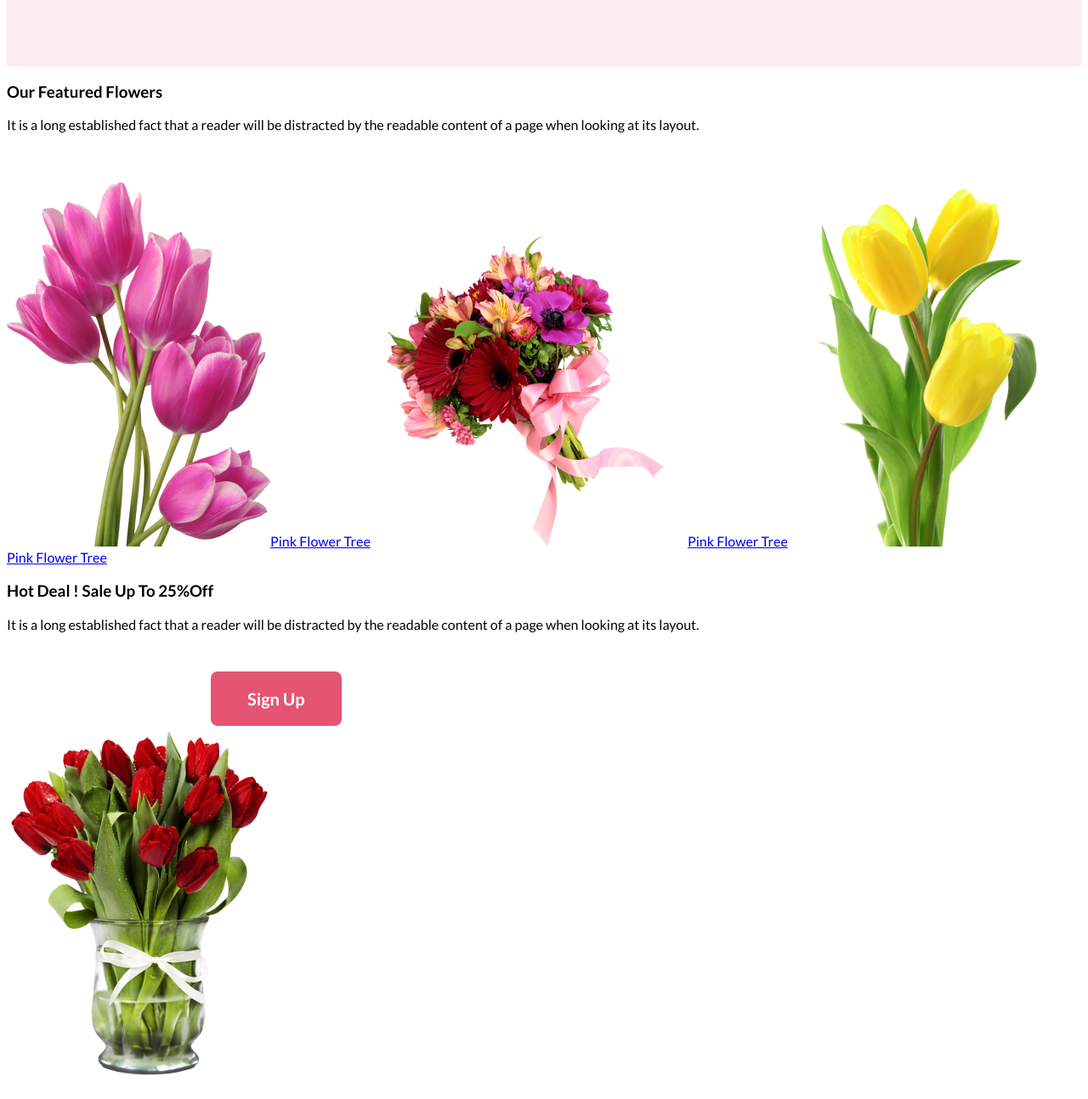
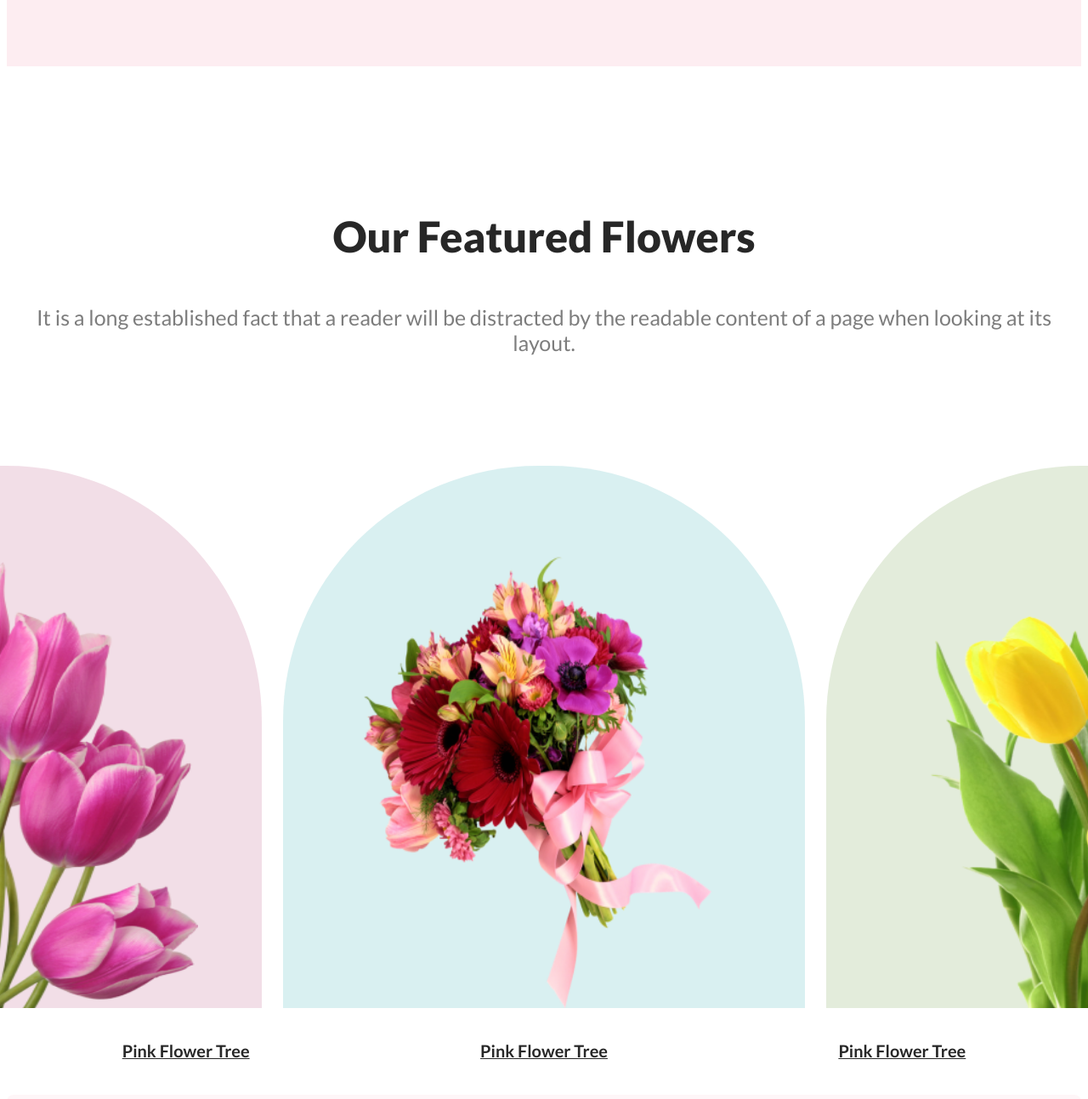
Before and after one commit to S-Shuvashish/flower-shop-assignment, a plain HTML site: page index.html in a window 1280 px wide. Shown: the part 780-2073 px from the top of the page at 85% size. Drawn offline with Linux system fonts and the light colour scheme.

Commit message:
section 1 done

```diff
--- a/index.html
+++ b/index.html
@@ -38,18 +38,24 @@
             </div>
 
             <div class="image-with-anchor">
-                <img class="img-1" src="images/pngwing 6.png" alt=""><a href="#">Pink Flower Tree</a>
+                <img class="img-1" src="images/pngwing 6.png" alt="">
                 </img>
 
-                <img class="img-1" src="images/pngwing 5.png" alt=""><a href="#">Pink Flower Tree</a>
+                <img class="img-2" src="images/pngwing 5.png" alt="">
                 </img>
 
-                <img class="img3" src="images/pngwing 7.png" alt=""><a href="#">Pink Flower Tree</a>
+                <img class="img3" src="images/pngwing 7.png" alt="">
+            </div>
+
+            <div class="caption">
+                <h5>Pink Flower Tree</h5>
+                <h5>Pink Flower Tree</h5>
+                <h5>Pink Flower Tree</h5>
             </div>
         </section>
 
-        <section>
-            <div class="section-3">
+        <section class="section-3">
+            <div class="section-3-container">
                 <h3 class="section-3-title">Hot Deal ! Sale Up To 25%<span>Off</span></h3>
                 <p class="section-3-description">It is a long established fact that a reader will be distracted by the readable content of a page when looking at its layout.</p>
 
--- a/styles/styles.css
+++ b/styles/styles.css
@@ -70,8 +70,130 @@
     padding: 50px 250px 0px 0px;
 }
 
+/* main section styles */
+main {
+    max-width: 1920px;
+    margin: 0 auto;
+}
 
-.footer{
+/* section-1 */
+
+.section-1 {
+    margin-top: 170px;
+    margin-bottom: 130px;
+}
+
+.section-1-title {
+    color: #272727;
+    text-align: center;
+    font-size: 50px;
+    font-style: normal;
+    font-weight: 800;
+    line-height: normal;
+
+}
+
+.section-1-description {
+    color: rgba(39, 39, 39, 0.60);
+    text-align: center;
+    font-size: 25px;
+    font-style: normal;
+    font-weight: 400;
+    line-height: 30px;
+
+}
+
+.image-with-anchor {
+    display: flex;
+    justify-content: center;
+}
+
+.img-1 {
+    border-radius: 300px 300px 0px 0px;
+    background: rgba(167, 33, 98, 0.15);
+    width: 464px;
+    height: 538px;
+    flex-shrink: 0;
+    padding: 100px 75px 0px 75px;
+    margin-right: 25px;
+}
+
+.img-2 {
+    border-radius: 300px 300px 0px 0px;
+    background: rgba(5, 151, 160, 0.15);
+    width: 464px;
+    height: 538px;
+    flex-shrink: 0;
+    padding: 100px 75px 0px 75px;
+    margin-right: 25px;
+}
+
+.img3 {
+    border-radius: 300px 300px 0px 0px;
+    background: rgba(71, 125, 17, 0.15);
+    width: 464px;
+    height: 538px;
+    flex-shrink: 0;
+    padding: 100px 75px 0px 75px;
+    margin-right: 0px;
+}
+
+.caption{
+    color: #272727;
+    text-align: center;
+    font-size: 24px;
+    font-style: normal;
+    font-weight: 700;
+    line-height: 35px;
+    text-decoration-line: underline;
+    display: flex;
+    justify-content: space-around;
+}
+
+
+.section-3 {
+    border-radius: 8px;
+    background: rgba(229, 84, 115, 0.05);
+    border: none;
+    display: flex;
+    justify-content: space-around;
+    flex-direction: row;
+
+}
+
+.section-3-images {
+    width: 318px;
+    height: 420px;
+    flex-shrink: 0;
+}
+
+.section-3-title {
+    color: #272727;
+    font-size: 40px;
+    font-weight: 800;
+    line-height: normal;
+    padding: 230px 0px 0px 420px;
+}
+
+span {
+    color: #E55473;
+}
+
+.section-3-description {
+    color: rgba(39, 39, 39, 0.60);
+    text-align: center;
+    font-size: 18px;
+    font-style: normal;
+    font-weight: 400;
+    line-height: 30px;
+    display: flex;
+    width: 594px;
+    flex-direction: column;
+    flex-shrink: 0;
+}
+
+/* footer section styles */
+.footer {
     background: #111010;
     align-items: center;
     margin: 0;
@@ -79,6 +201,7 @@
     display: flex;
     flex-direction: column;
 }
+
 .footer-title {
     color: #FFF;
     font-size: 48px;
```
